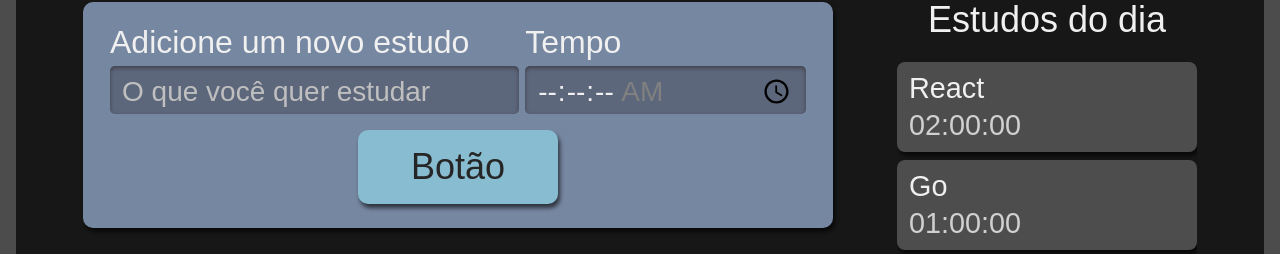
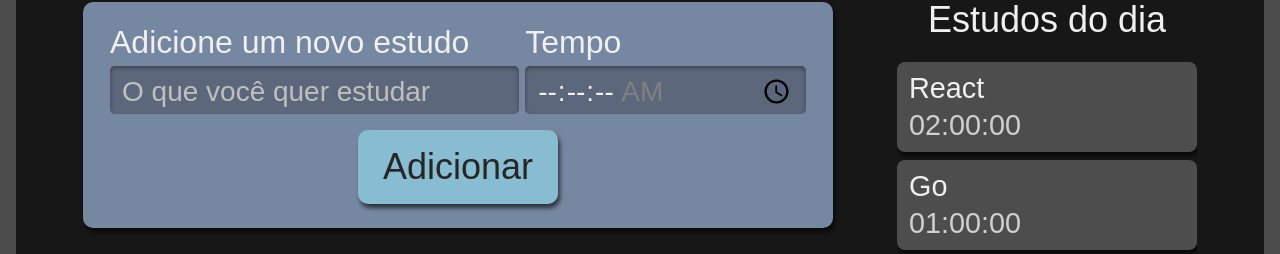
Before and after one commit to jheniferms/alura_react, a React (Create React App) app: page / in a window 1280 px wide. Shown: the part 270-524 px from the top of the page. Built offline with nearby package versions, Linux system fonts and the light colour scheme.

Commit message:
refactor: utilizado props

```diff
--- a/src/components/button/index.tsx
+++ b/src/components/button/index.tsx
@@ -1,10 +1,10 @@
 import React from "react";
 import style from './button.module.scss';
 
-class Button extends React.Component {
+class Button extends React.Component<{label:string}> {
     render() {
         return (
-            <button className={style.botao}>Botão</button>
+            <button className={style.botao}>{this.props.label}</button>
         )
     }
 }
--- a/src/components/form/index.tsx
+++ b/src/components/form/index.tsx
@@ -1,6 +1,6 @@
 import React from 'react';
-import Botao from '../button';
 import style from './form.module.scss';
+import Button from '../button';
 
 class Form extends React.Component {
     render() {
@@ -32,7 +32,7 @@ class Form extends React.Component {
                         required
                     />
                 </div>
-                <Botao />
+                <Button label='Adicionar'/>
             </form>
         )
     }
--- a/src/components/list/index.tsx
+++ b/src/components/list/index.tsx
@@ -1,5 +1,6 @@
 import React from 'react';
 import style from './list.module.scss';
+import Item from './item';
 
 function Lista() {
     const taks = [{ task: 'React', time: '02:00:00' }, { task: 'Go', time: '01:00:00' }]
@@ -8,14 +9,9 @@ function Lista() {
             <h2> Estudos do dia </h2>
             <ul >
                 {taks.map((item, index) => (
-                    <li key={index} className={style.item}>
-                        <h3>
-                            {item.task}
-                        </h3>
-                        <span>
-                            {item.time}
-                        </span>
-                    </li>
+                    <Item
+                        key={index}
+                        {...item} />
                 ))}
             </ul>
         </aside>
--- /dev/null
+++ b/src/components/list/item/index.tsx
@@ -0,0 +1,10 @@
+import style from '../list.module.scss';
+
+export default function Item({ task, time }: { task: string, time: string }) {
+    return (
+        <li className={style.item}>
+            <h3>{task}</h3>
+            <span>{time}</span>
+        </li>
+    )
+}
```
